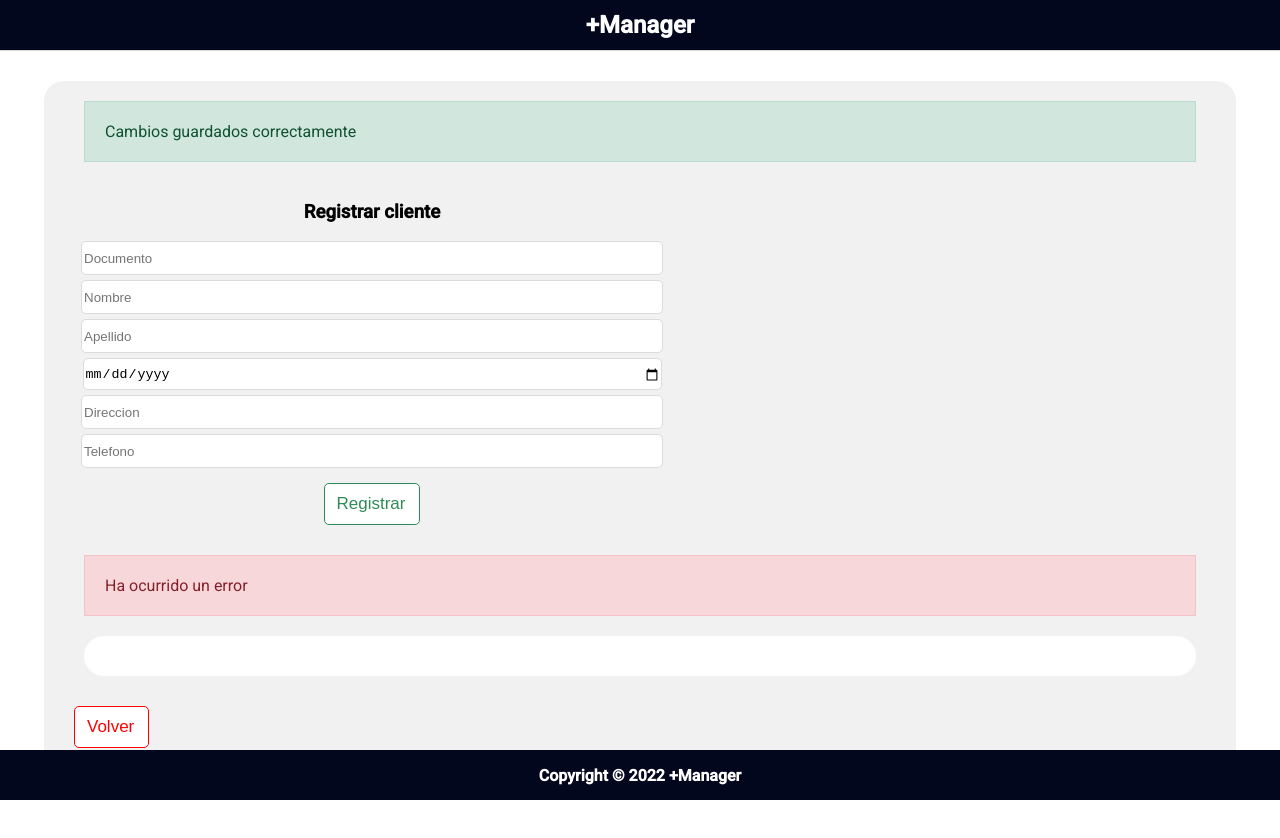
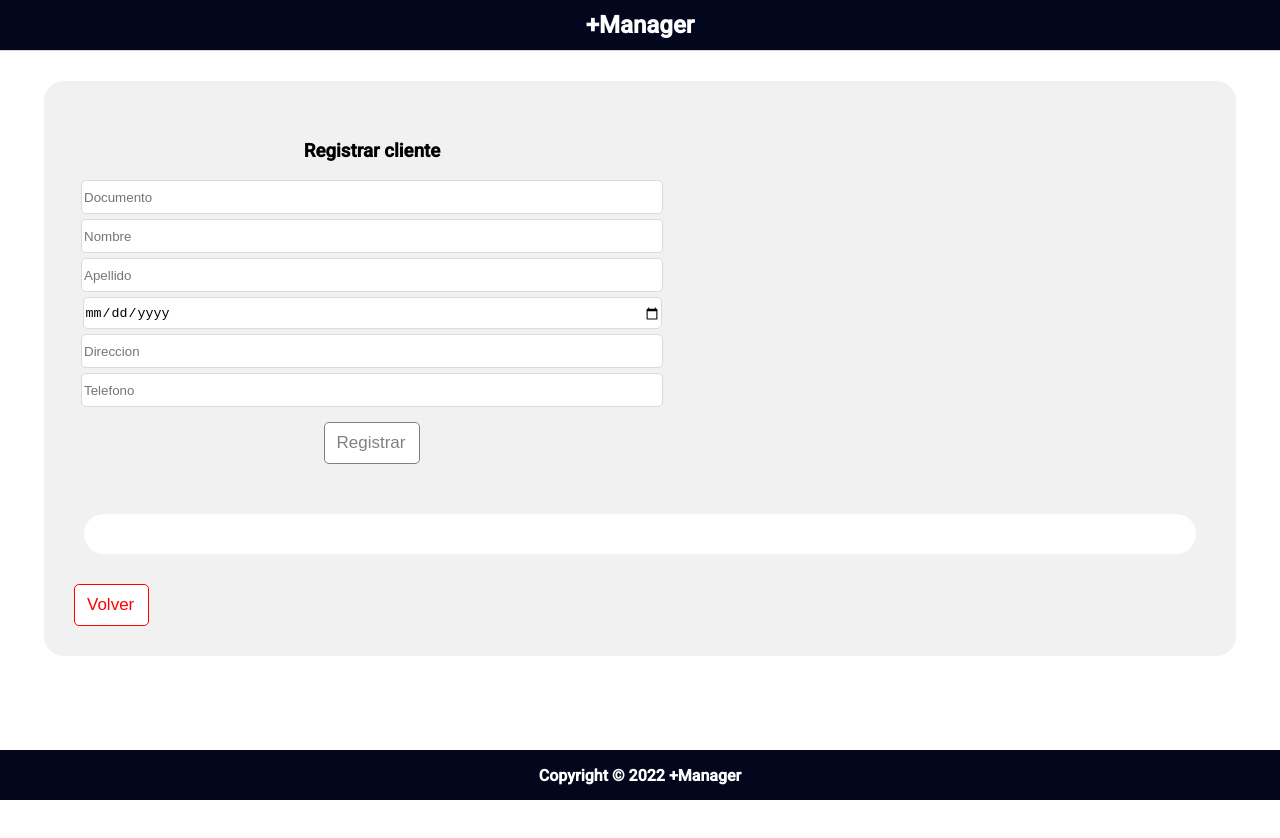
Before and after one commit to Alexis-P252/PreLab, an Angular app: page /clients in a window 1280 px wide. Shown: the top 838 px of the page. After the commit the page ends 800 px from the top, so only its background shows below. Built offline with nearby package versions, Linux system fonts and the light colour scheme.

Commit message:
alerta success

```diff
--- a/src/app/client-crud/client-crud.component.css
+++ b/src/app/client-crud/client-crud.component.css
@@ -60,6 +60,10 @@ ul {
     display: none;
 }
 
+#client-confirmation {
+    display:none;
+}
+
 @media screen and (max-width: 600px) {
     .create-edit{
         flex-direction: column;
@@ -70,4 +74,4 @@ ul {
     .modifications{
         width: 90%;
     }
-    }
+}
--- a/src/app/client-crud/client-crud.component.html
+++ b/src/app/client-crud/client-crud.component.html
@@ -1,5 +1,5 @@
 <div class="container" ng-Init="listClients()">
-  <div class="success-alert">
+  <div class="success-alert" id="client-confirmation">
     Cambios guardados correctamente
   </div>
   <div class="create-edit">
@@ -36,7 +36,7 @@
         name="telefono"
         [(ngModel)]="formulario.telefono"
       />
-      <button class="btn-green" (click)="onSaveClient()">Registrar</button>
+      <button class="btn-green" (click)="onSaveClient()" [disabled]="!validarFormulario()">Registrar</button>
     </div>
     <div class="modifications" id="editOrDelete">
       <h3>Administrar clientes</h3>
@@ -72,16 +72,13 @@
       [(ngModel)]="currentClient.telefono"
     />
     <div class="button-container">
-      <button class="btn-green" (click)="onEditClient()">Editar</button>
+      <button class="btn-green" (click)="onEditClient()" [disabled]="!validarFormularioEdit()">Editar</button>
       <button class="btn-red" (click)="deleteClient()">Eliminar</button>
       <button class="btn-grey" (click)="hideEditOrDelete()">Ocultar</button>
     </div>
 
     </div>
 
-  </div>
-  <div class="error-alert">
-    Ha ocurrido un error
   </div>
   <div class="create-edit">
     <div class="list" >
--- a/src/app/client-crud/client-crud.component.ts
+++ b/src/app/client-crud/client-crud.component.ts
@@ -16,7 +16,7 @@ export class ClientCrudComponent implements OnInit {
     documento: "",
     nombre: "",
     apellido: "",
-    fecha_nac: new Date(),
+    fecha_nac: null,
     direccion: "",
     telefono: "",
   }
@@ -27,7 +27,6 @@ export class ClientCrudComponent implements OnInit {
     //OBTENER ID AUTOINCREMENTAL
     this.clientes = JSON.parse(localStorage.getItem("clientes") || "[]");
     let id = this.clientes.length;
-    console.log(id)
 
     //AGREGAR NUEVO ARREGLO DE CLIENTES
     let nuevoCliente = new Cliente(this.formulario.documento, this.formulario.nombre, this.formulario.apellido, this.formulario.fecha_nac, this.formulario.direccion, this.formulario.telefono, id);
@@ -42,13 +41,23 @@ export class ClientCrudComponent implements OnInit {
       documento: "",
       nombre: "",
       apellido: "",
-      fecha_nac: new Date(),
+      fecha_nac: null,
       direccion: "",
       telefono: "",
     }
 
     //RECARGAR LISTA DE CLIENTES
     this.listClients();
+
+    //OBTENER DIV ALERTA DOM
+    let alerta = document.getElementById("client-confirmation")!;
+    alerta.innerHTML = "Cliente registrado correctamente";
+    alerta.style.display = "flex";
+
+    //MOSTRAR ALERTA POR 5 SEGUNDOS
+    setTimeout(() => {
+      alerta.style.display = "none";
+    }, 5000);
   }
 
   //ELIMINAR CLIENTE
@@ -70,11 +79,30 @@ export class ClientCrudComponent implements OnInit {
 
     //ESCONDO EL FORMULARIO DE EDICION O BORRADO
     this.hideEditOrDelete();
+
+    //OBTENER DIV ALERTA DOM
+    let alerta = document.getElementById("client-confirmation")!;
+    alerta.innerHTML = "Cliente eliminado correctamente";
+    alerta.style.display = "flex";
+
+    //MOSTRAR ALERTA POR 5 SEGUNDOS
+    setTimeout(() => {
+      alerta.style.display = "none";
+    }, 5000);
   }
 
-  //VALIDAR FORMULARIO
+  //VALIDAR FORMULARIO DE REGISTRO
   validarFormulario(){
     if(this.formulario.documento == "" || this.formulario.nombre == "" || this.formulario.apellido == "" || this.formulario.fecha_nac == null || this.formulario.direccion == "" || this.formulario.telefono == ""){
+      return false;
+    }else{
+      return true;
+    }
+  }
+
+    //VALIDAR FORMULARIO DE EDICION
+  validarFormularioEdit(){
+    if(this.currentClient.documento == "" || this.currentClient.nombre == "" || this.currentClient.apellido == "" || this.currentClient.fecha_nac == null || this.currentClient.direccion == "" || this.currentClient.telefono == ""){
       return false;
     }else{
       return true;
@@ -94,7 +122,15 @@ export class ClientCrudComponent implements OnInit {
     localStorage.setItem("clientes", JSON.stringify(this.clientes));
     this.hideEditOrDelete();
 
+    //OBTENER DIV ALERTA DOM
+    let alerta = document.getElementById("client-confirmation")!;
+    alerta.innerHTML = "Cliente editado correctamente";
+    alerta.style.display = "flex";
 
+    //MOSTRAR ALERTA POR 5 SEGUNDOS
+    setTimeout(() => {
+      alerta.style.display = "none";
+    }, 5000);
   }
 
 
@@ -104,7 +140,7 @@ export class ClientCrudComponent implements OnInit {
     // HAGO UNA COPIA DEL CLIENTE SELECCIONADO EN LA LISTA
     this.currentClient = JSON.parse(JSON.stringify(client)) ;
     document.getElementById("editOrDelete")!.style.display = "flex";
-
+    console.log(this.currentClient);
 
   }
 
--- a/src/app/cliente.ts
+++ b/src/app/cliente.ts
@@ -3,13 +3,13 @@ export class Cliente {
     documento: string;
     nombre: string;
     apellido: string;
-    fecha_nac: Date;
+    fecha_nac: any;
     direccion: string;
     telefono: string;
     borrado: boolean;
 
 
-    constructor(documento: string, nombre: string, apellido: string, fecha_nac: Date, direccion: string, telefono: string, id: Number) {
+    constructor(documento: string, nombre: string, apellido: string, fecha_nac: any, direccion: string, telefono: string, id: Number) {
         this.id = id
         this.documento = documento;
         this.nombre = nombre;
--- a/src/styles.css
+++ b/src/styles.css
@@ -10,6 +10,19 @@ button {
   transition: all 0.2s;
   width: fit-content;
   margin: 10px;
+  cursor: pointer;
+}
+
+button:disabled {
+  color: grey;
+  border-color: grey;
+}
+
+button[disabled]:hover {
+  background: rgb(255, 255, 255);
+  color: grey;
+  border-color: grey;
+  cursor:default;
 }
 
 .btn-red {
```
